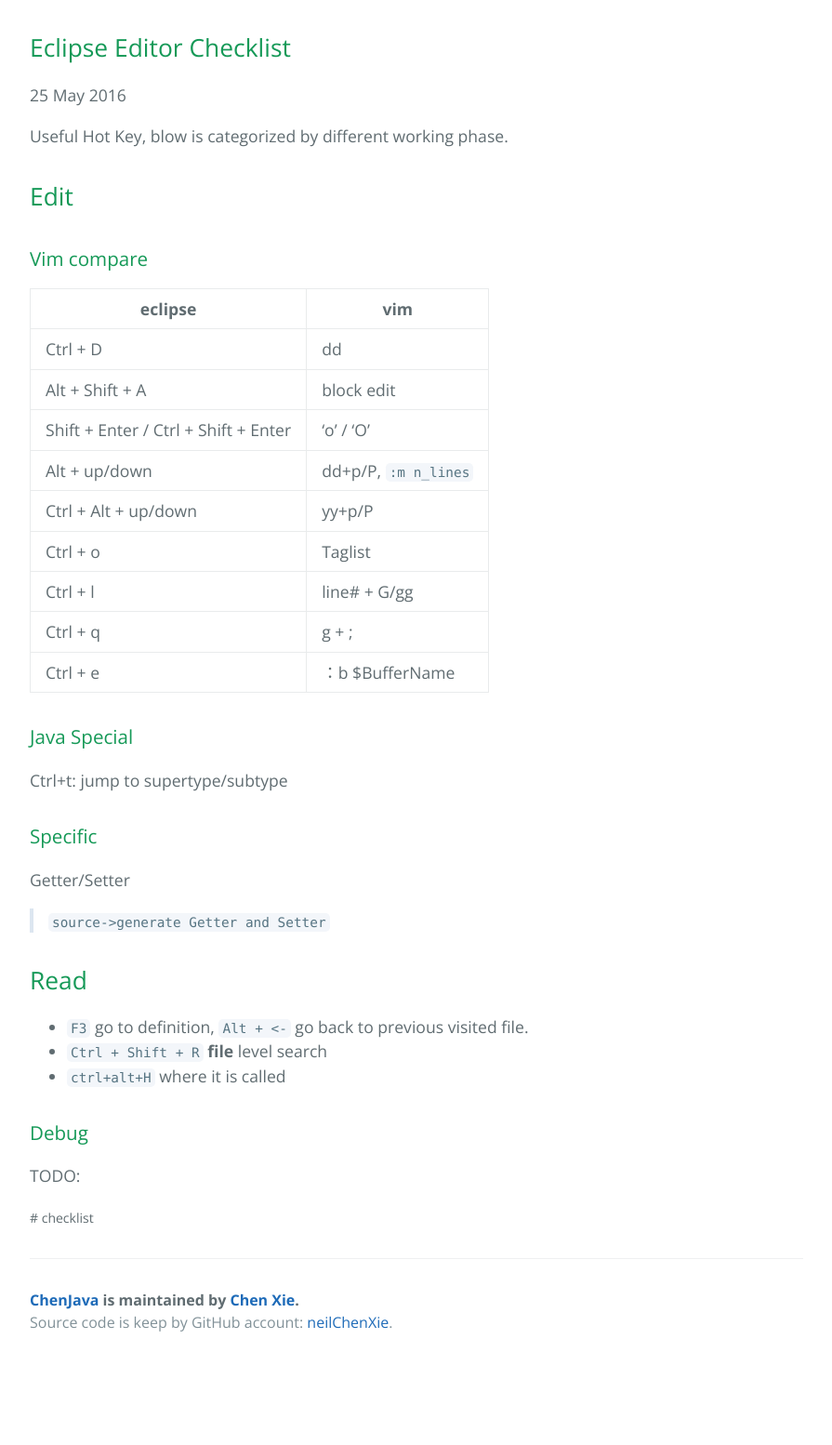
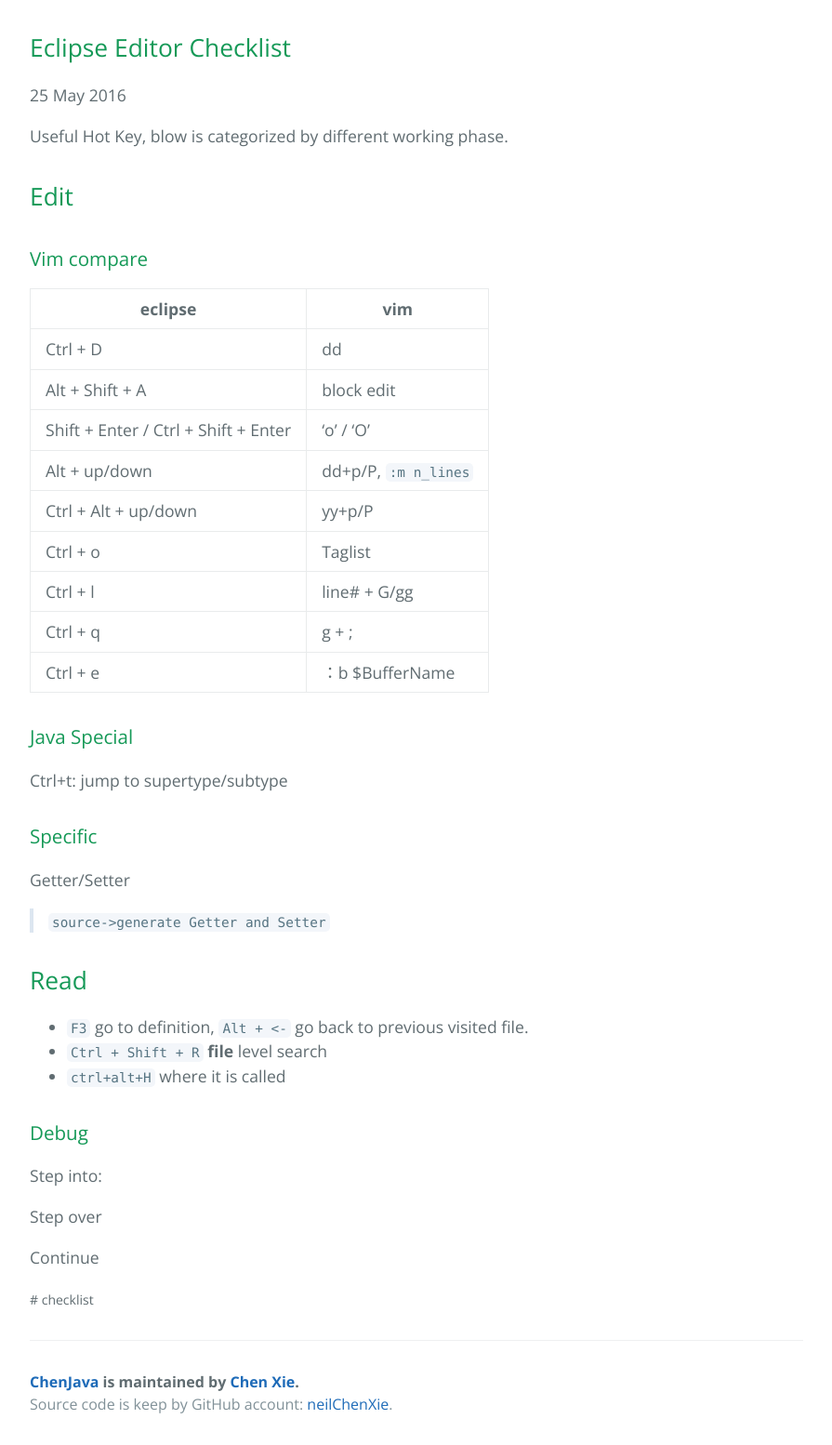
Before and after one commit to neilChenXie/ChenJava, a Jekyll site: the page built from _posts/eclipse/2016-05-25-eclipse_tips.md, in a window 1280 px wide. Shown: the whole page at 93% size, without its empty margins (192-1087 px from the left). Built offline with Jekyll 4.4.1, drawn with Linux system fonts in a browser that asks for light colours; before the commit the page ends 1466 px from its top, so only the background shows below that.

Commit message:
modified:   _posts/eclipse/2016-05-25-eclipse_tips.md

```diff
--- a/_posts/eclipse/2016-05-25-eclipse_tips.md
+++ b/_posts/eclipse/2016-05-25-eclipse_tips.md
@@ -42,4 +42,14 @@ Getter/Setter
 
 ### Debug
 
-TODO:
+Step into:
+
+> <F5>
+
+Step over
+
+> <F6>
+
+Continue
+
+> <F8>
```
